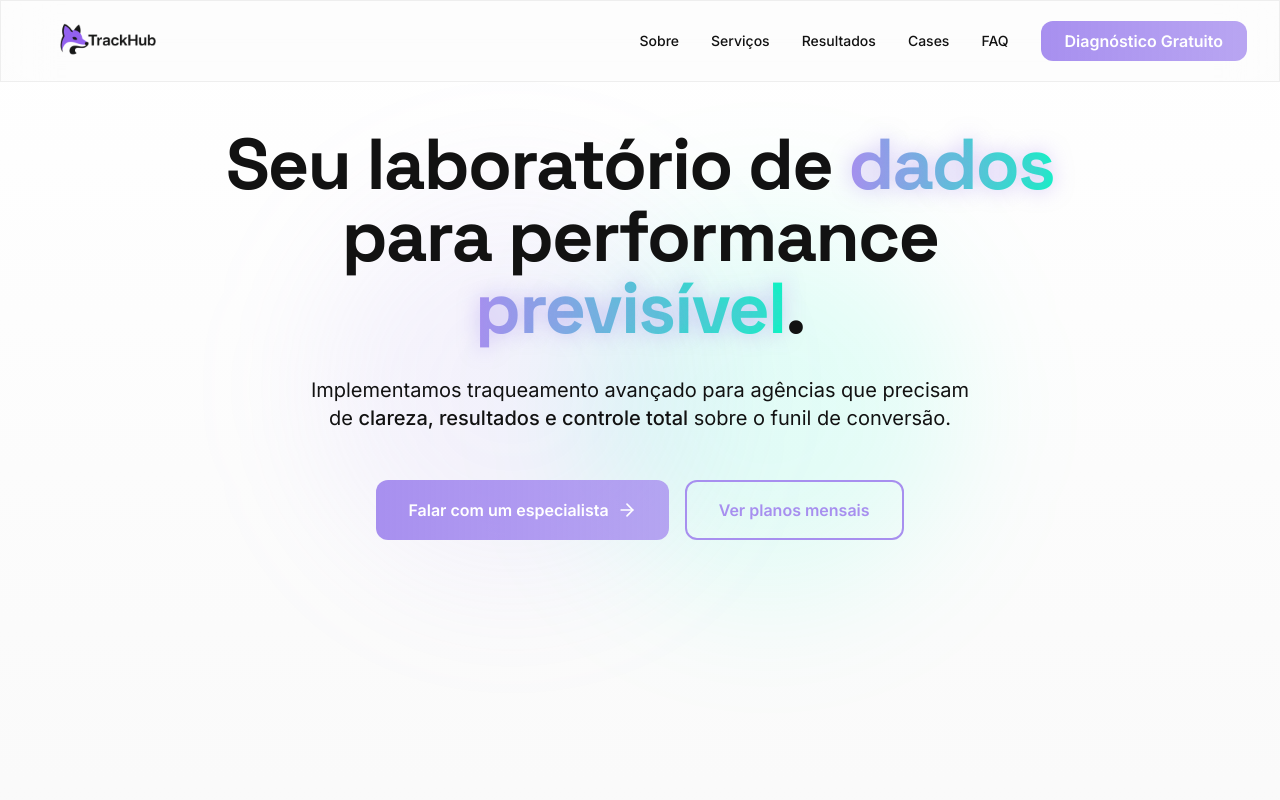
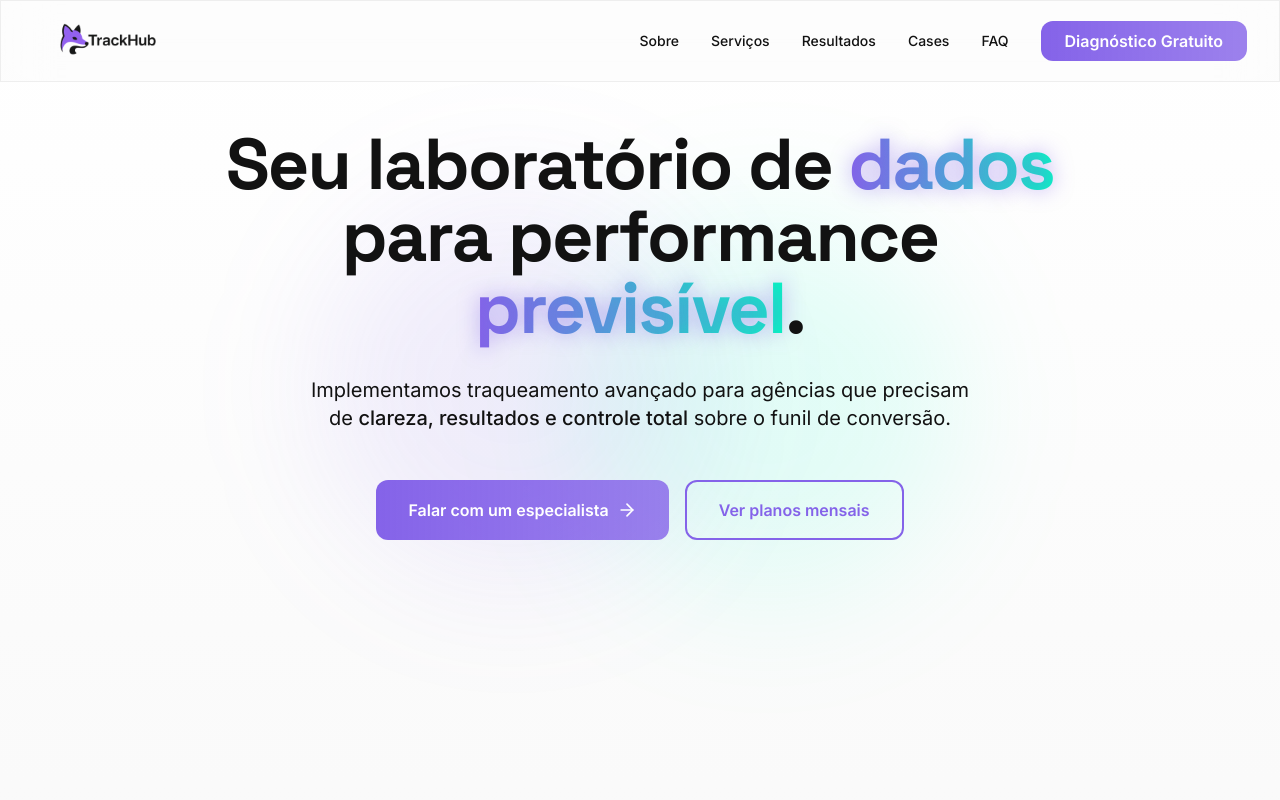
Before and after one commit to blacktrack-app/tacklab-64707-00253-71010-55827-12456, a React (Vite) app: page / in a window 1280 px wide. Shown: the top 800 px of the page. Built offline with nearby package versions, Linux system fonts and the light colour scheme; the HTML template or start-up script is replaced by a standard one.

Commit message:
Refactor: Darken purple button shades

```diff
--- a/src/index.css
+++ b/src/index.css
@@ -17,7 +17,7 @@ All colors MUST be HSL.
     --popover: 0 0% 100%;
     --popover-foreground: 0 0% 7%;
 
-    --primary: 255 75% 75%;
+    --primary: 255 75% 65%;
     --primary-foreground: 0 0% 100%;
 
     --secondary: 0 0% 93%;
```
